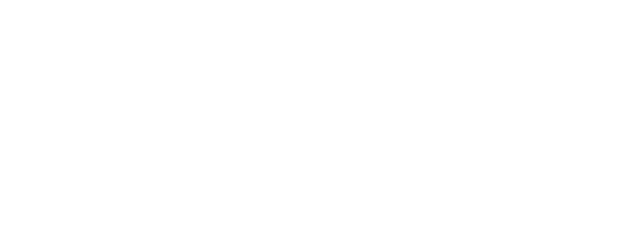
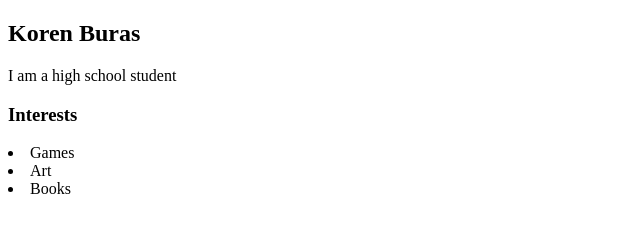
Before and after one commit to KBuras/KBuras.github.io, a plain HTML site: page index.html in a window 1280 px wide. Shown: the whole page, without its empty margins (0-640 px from the left). Drawn offline with Linux system fonts and the light colour scheme.

Commit message:
add index.html file

```diff
--- a/index.html
+++ b/index.html
@@ -1,7 +1,7 @@
 <!DOCTYPE HTML>
 <html>
     <head>
-        <title></title>
+        <title>Website Project</title>
     </head>
 
     <body>
@@ -12,9 +12,17 @@
 
             <main>
                 <div>
-                <h2>
-
-                </h2>
+                <h2>Koren Buras</h2>
+                <p>I am a high school student</p>
+                <!-- Interests section -->
+                <div>
+                    <h3>Interests</h3>
+                    <u1>
+                        <li>Games</li>
+                        <li>Art</li>
+                        <li>Books</li>
+                    </u1>
+                </div>
                 </div>
             </main>
 
```
